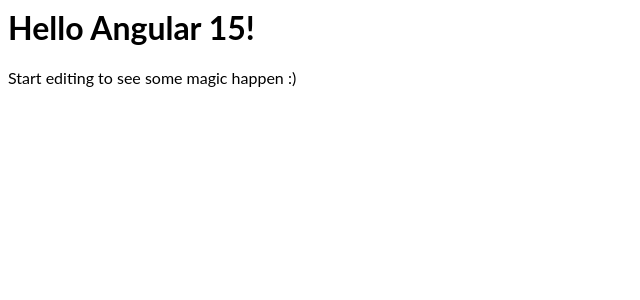
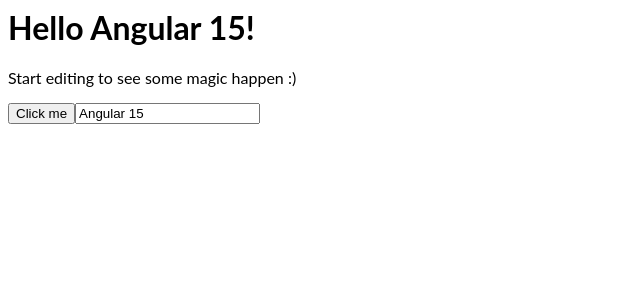
Before and after one commit to N11B-47583/angular-ivy-pbwmua, an Angular app: page / in a window 1280 px wide. Shown: the top 300 px of the page, without its empty margins (0-640 px from the left). Built offline with nearby package versions, Linux system fonts and the light colour scheme.

Commit message:
2 files modified

```diff
--- a/src/app/app.component.html
+++ b/src/app/app.component.html
@@ -1,4 +1,4 @@
 <hello name="{{ name }}"></hello>
-<p>
-  Start editing to see some magic happen :)
-</p>
+<p>Start editing to see some magic happen :)</p>
+<button (click)="click()">Click me</button>
+<input type="text" [(ngModel)]="name" />
--- a/src/app/app.component.ts
+++ b/src/app/app.component.ts
@@ -3,8 +3,12 @@
 @Component({
   selector: 'my-app',
   templateUrl: './app.component.html',
-  styleUrls: [ './app.component.css' ]
+  styleUrls: ['./app.component.css'],
 })
-export class AppComponent  {
+export class AppComponent {
   name = 'Angular ' + VERSION.major;
+
+  click() {
+    this.name = 'podmiana';
+  }
 }
```
